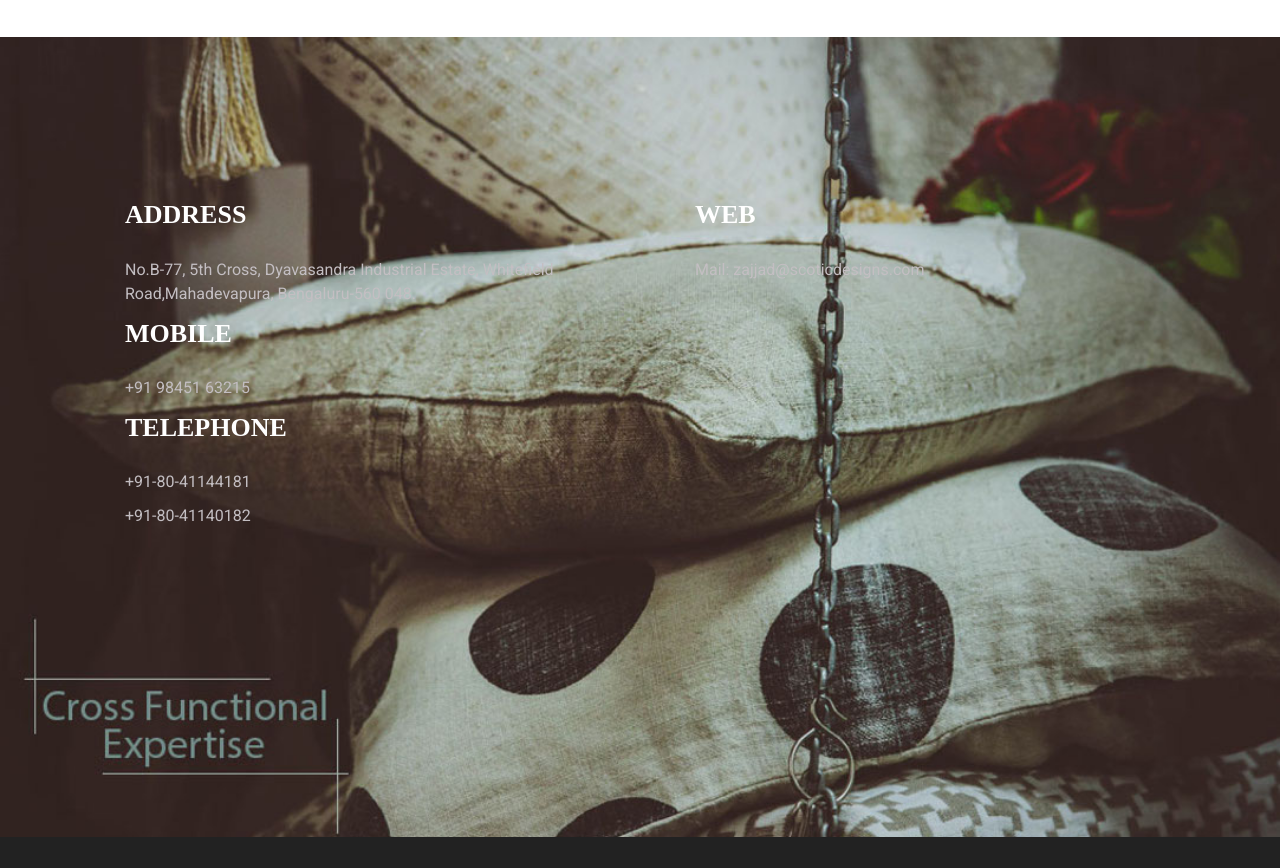
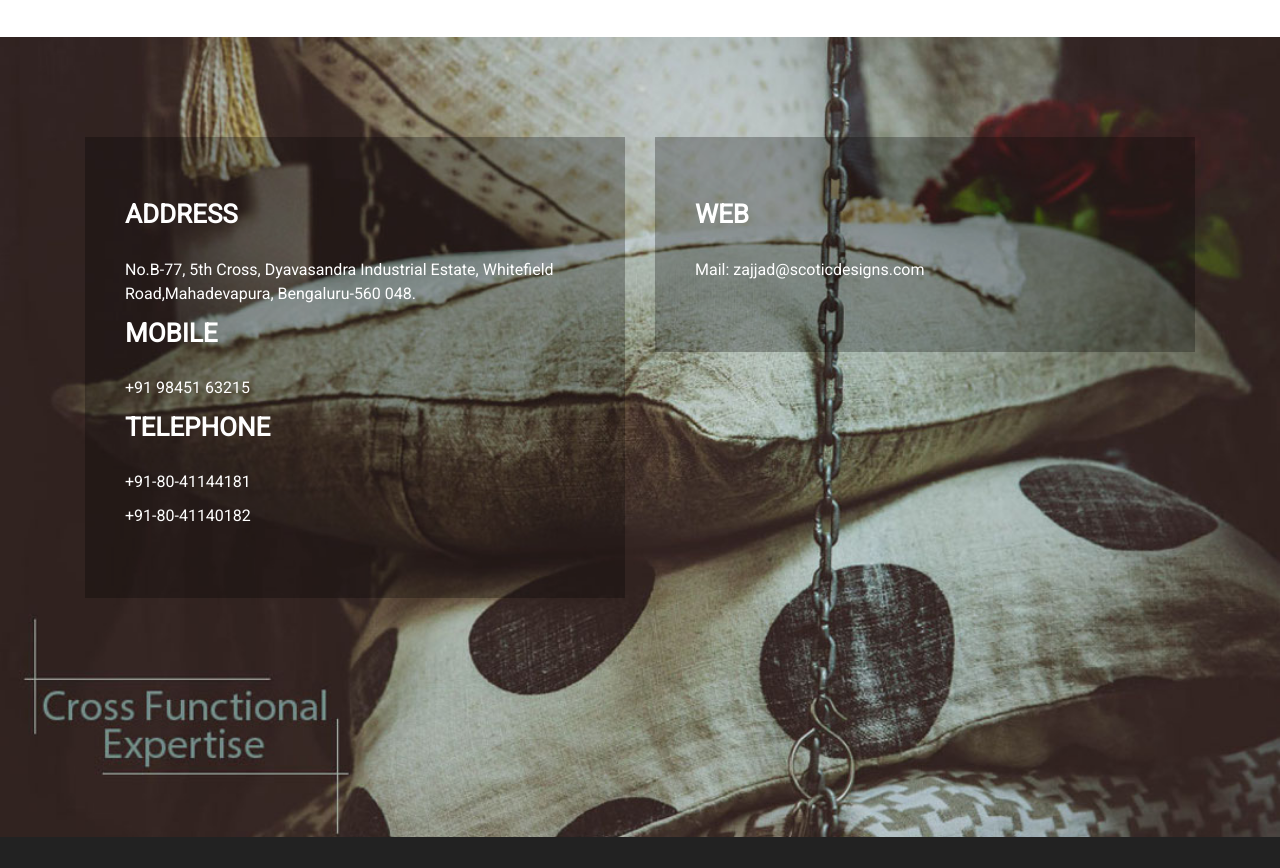
Before and after one commit to iamsiddique/scotic, a plain HTML site: page index.html in a window 1280 px wide. Shown: the part 4340-5208 px from the top of the page. Drawn offline with Linux system fonts and the light colour scheme.

Commit message:
changes2

```diff
--- a/assets/css/style.css
+++ b/assets/css/style.css
@@ -760,7 +760,6 @@ background: url(../images/header-bg.jpg) no-repeat center top fixed;
     color:#fff;
     text-transform:uppercase;
     font-size:26px;
-    font-family: "Raleway Webfont";
     font-weight:600;
     margin-bottom:50px;
 }
@@ -781,13 +780,16 @@ background: url(../images/header-bg.jpg) no-repeat center top fixed;
     padding:60px 40px;
     color:#fff;
     margin-bottom:20px;
+    background: rgba(0, 0, 0, 0.28);
+    padding: 60px 40px;
+    color: #fff;
 }
 .contact-details h4{
     margin-bottom:25px;
 }
 .contact-details p{
     margin: 0 0 10px;
-    color:#c3bec2;
+    /*color:#c3bec2;*/
 }
 
 /* For Footer Area */
```
